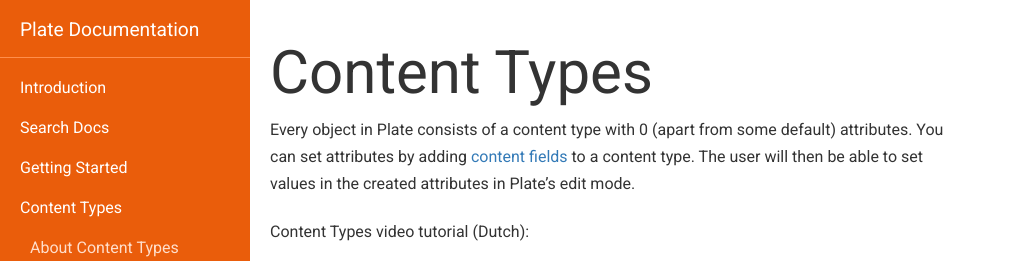
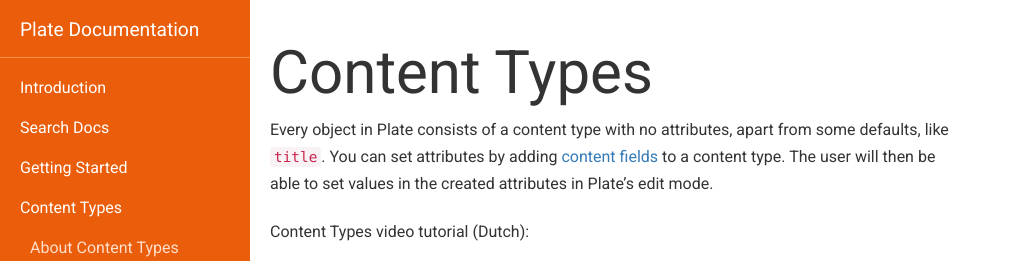
Before and after one commit to platehub/platehub.github.io, a Jekyll site: the page built from docs/content-types.md, in a window 1280 px wide and 900 px high, cut to the strip 0-261 px from the top of the window. Shown: the whole strip, without its empty margins (0-1011 px from the left). Built offline with Jekyll 4.4.1, drawn with Linux system fonts in a browser that asks for light colours; nearby versions of some CDN libraries.

Commit message:
content types intro

```diff
--- a/docs/content-types.md
+++ b/docs/content-types.md
@@ -11,7 +11,7 @@ sub_menu:
 order: 4
 ---
 
-Every object in Plate consists of a content type with 0 (apart from some default) attributes. You can set attributes by adding [content fields](/docs/content-fields) to a content type. The user will then be able to set values in the created attributes in Plate's edit mode.
+Every object in Plate consists of a content type with no attributes, apart from some defaults, like `title`. You can set attributes by adding [content fields](/docs/content-fields) to a content type. The user will then be able to set values in the created attributes in Plate's edit mode.
 
 Content Types video tutorial (Dutch):
 <iframe src="https://player.vimeo.com/video/241700224?color=e95d21&title=0&byline=0&portrait=0" width="640" height="360" frameborder="0" webkitallowfullscreen mozallowfullscreen allowfullscreen></iframe>
```
